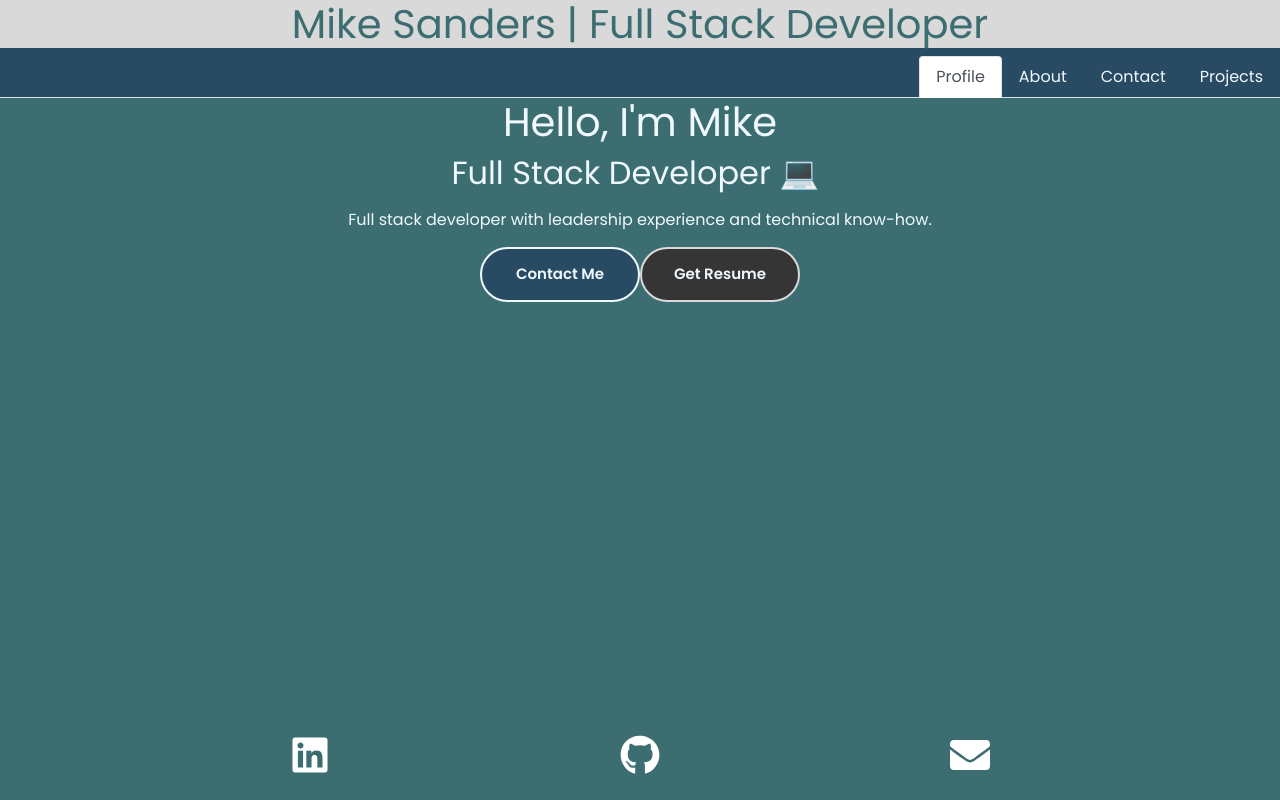
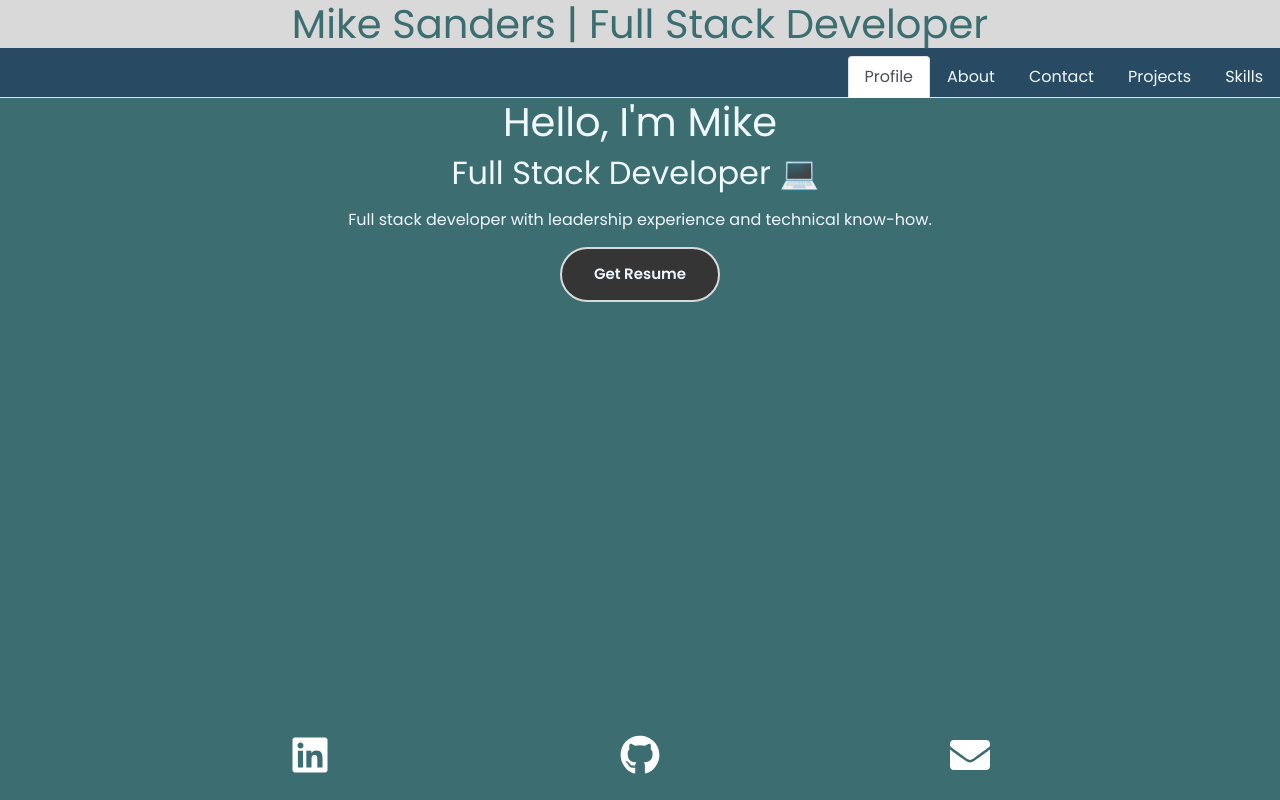
Before and after one commit to Mike-C-Sanders/Portfolio2, a React (Create React App) app: page / in a window 1280 px wide. Built offline with nearby package versions, Linux system fonts and the light colour scheme.

Commit message:
updated the nav tabs to include skills formated the about me section.

```diff
--- a/src/App.js
+++ b/src/App.js
@@ -5,7 +5,9 @@ import Contact from "./Components/ContactMe/Contact"
 import Projects from "./Components/Projects/Projects"
 import NavTabs from './Components/NavTabs/NavTabs';
 import Footer from './Components/Footer/Footer'
+import Skills from './Components/Skills/Skills'
 import {IconContext} from "react-icons"
+import { renderIntoDocument } from 'react-dom/test-utils';
 
 
 
@@ -24,6 +26,9 @@ const renderPage = () => {
   if (currentPage === 'Projects') {
     return <Projects />;
   }
+  if(currentPage === 'Skills'){
+    return <Skills/>
+  }
   return <Contact />;
 };
 
--- a/src/Components/AboutMe/About.js
+++ b/src/Components/AboutMe/About.js
@@ -1,15 +1,18 @@
 import React from 'react'
 import myPhoto from '../../assets/Images/myphoto.jpg'
-
+import Skills from '../Skills/Skills'
 export default function About () {
     return (
         <>
             <h1>About Me</h1>
+            <div className="text-center">
+            <img className="img-fluid my-photo" src={myPhoto} alt="picture of mike"></img>
 
-            <img src={myPhoto} alt="picture of mike"></img>
+            </div>
 
             <p>I'm a web developer with a background in project management and Saas software implementation.</p>
             <p>My favorite past times include spending time with my beautiful wife Tatiana and my adorable daughter Alice. I'm a passionate puzzle hunter and love a good puzzle game, escape room or riddle.</p>
+            <Skills/>
         </>
     )
 }
--- a/src/Components/NavTabs/NavTabs.js
+++ b/src/Components/NavTabs/NavTabs.js
@@ -49,6 +49,16 @@ export default function NavTabs ({ currentPage, handlePageChange }) {
               Projects
             </a>
           </li>
+          <li className="nav-item">
+            <a
+              href="#skills"
+              onClick={() => handlePageChange('Skills')}
+
+              className={currentPage === 'Skills' ? 'nav-link active' : 'nav-link'}
+            >
+              Skills
+            </a>
+          </li>
         </ul>
       </div>
       </>
--- a/src/Components/Profile/Profile.js
+++ b/src/Components/Profile/Profile.js
@@ -2,6 +2,7 @@ import React from 'react'
 import Typical from 'react-typical'
 
 export default function Profile() {
+
     return(
         <div className='profile-container'>
             <div className='profile-parent'>
@@ -38,10 +39,10 @@ export default function Profile() {
                         </span>
                     </div>
                     <div className='profile-options'>
-                        <button className='btn primary-btn'>
+                        {/* <button className='btn primary-btn' onClick={navToContact}>
                             {""}
                             Contact Me {" "}
-                        </button>
+                        </button> */}
                         <a href='Mike Sanders Resume - 2022_.pdf' download='Mike Sanders Resume - 2022_.pdf'>
                             <button className='btn highlighted-btn'>Get Resume</button>
                         </a>
--- a/src/Components/Skills/Skills.js
+++ b/src/Components/Skills/Skills.js
@@ -38,7 +38,7 @@ export default function Skills () {
                         <li>Smartsheet</li>
                         <li>Salesforce</li>
                         <li>JIRA</li>
-                        <li>JIRA</li>
+
                     </ul>
                 </li>
             </ul>
--- a/src/index.css
+++ b/src/index.css
@@ -203,7 +203,10 @@ label{
   text-align: center;
   align-items: center;
 }
-.a-link{
+.my-photo{
+  max-width: 100%;
+    height: auto;
+    border-radius: 50%;
 
 }
 
```
